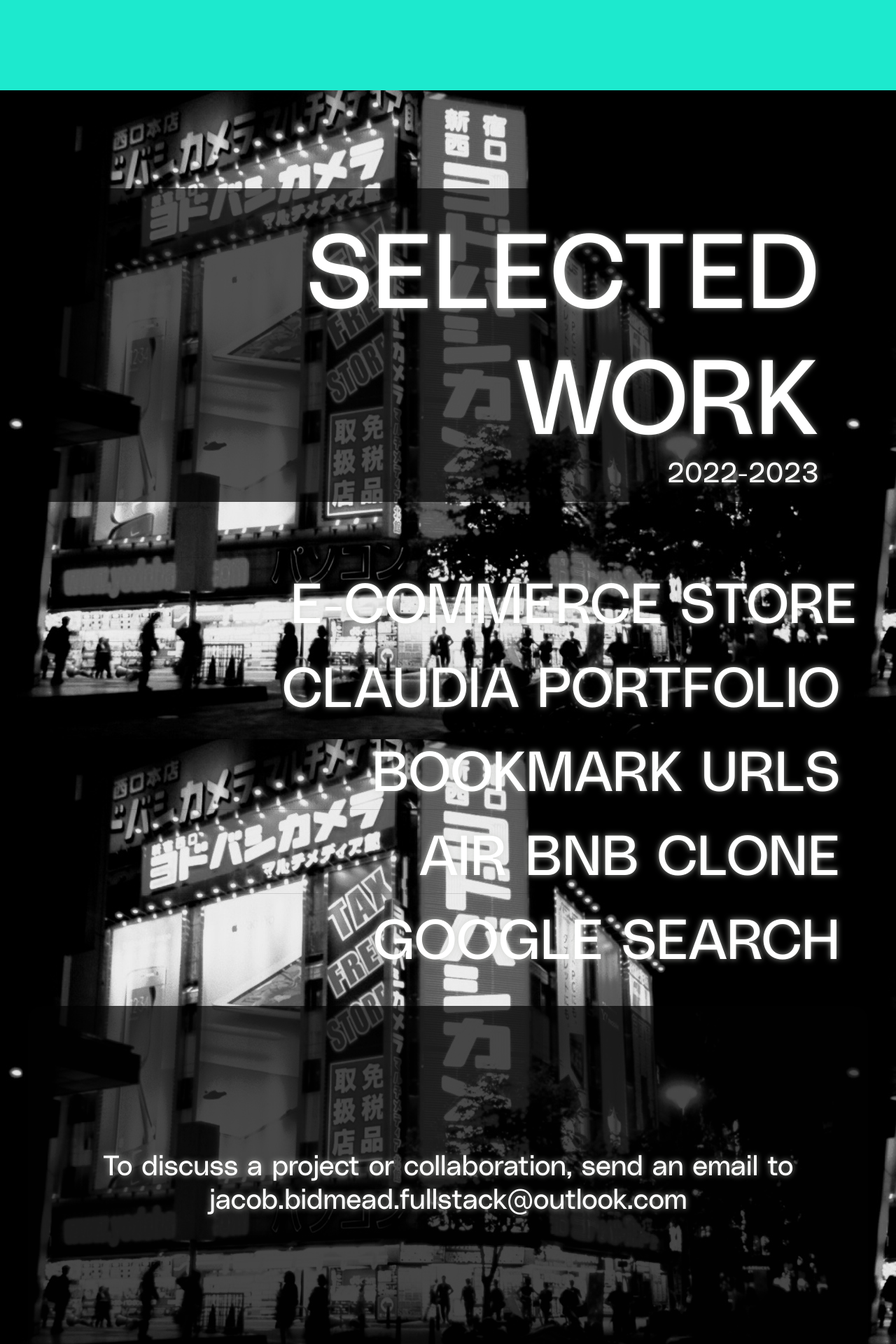
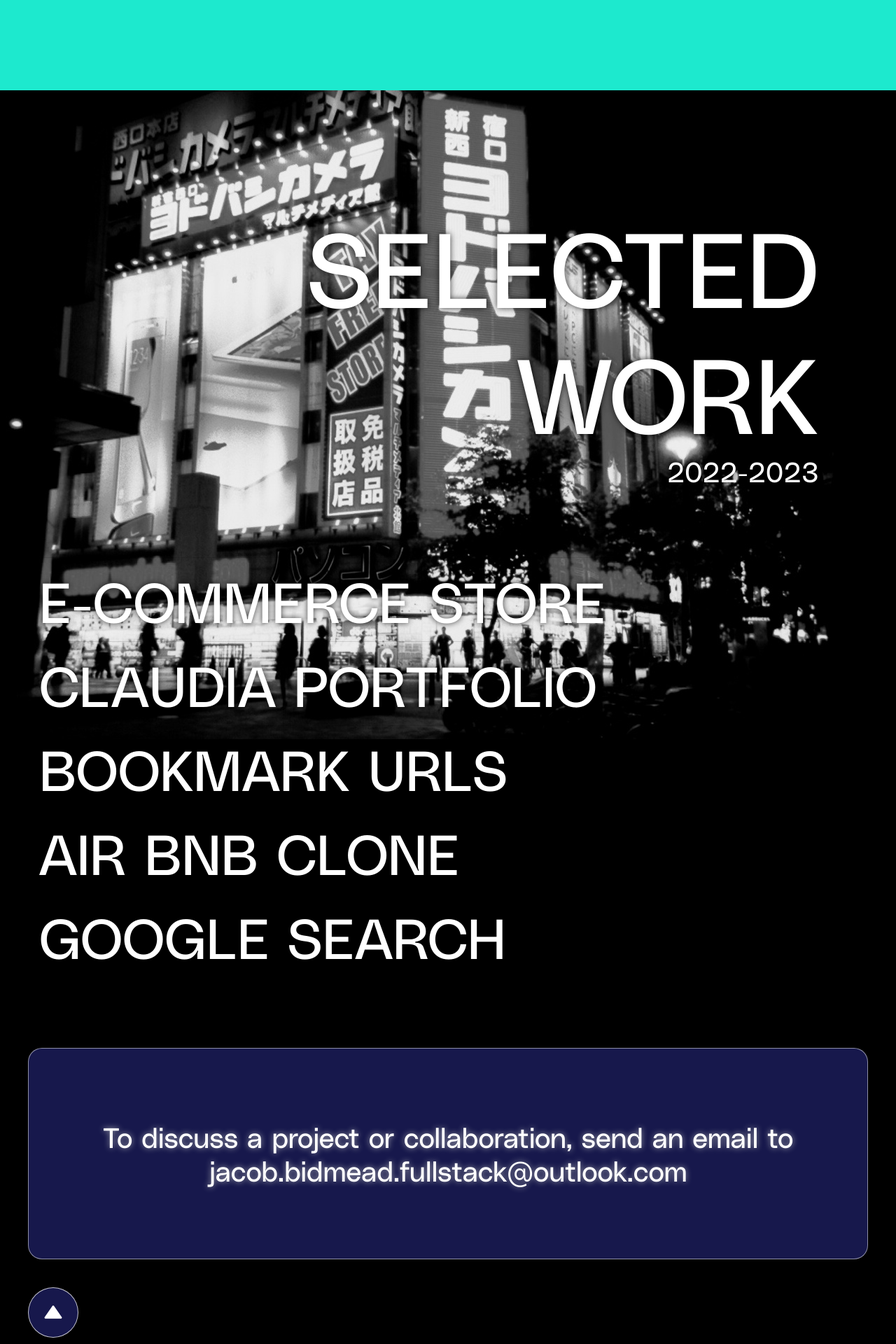
Before and after one commit to Jacobbidmead/new-portfolio, a React (Create React App) app: page / in a window 1280 px wide. Shown: the part 2980-4900 px from the top of the page at 70% size. Built offline with nearby package versions, Linux system fonts and the light colour scheme.

Commit message:
Update App.css

```diff
--- a/src/App.css
+++ b/src/App.css
@@ -84,7 +84,7 @@
   font-size: 70px;
   font-family: "Rubik", sans-serif;
   text-transform: uppercase;
-  text-shadow: 0 0 6px #ff1fddbf;
+  text-shadow: 0 0 6px #f5def2bf;
 }
 
 .welcome-container {
@@ -103,7 +103,7 @@
   top: 0;
   z-index: 3;
   /* color: rgb(213, 31, 234); */
-  color: rgb(29, 233, 206);
+  color: #f883f0;
   width: 100%;
   box-sizing: border-box;
   padding: 3em;
@@ -132,10 +132,11 @@
 .accordion-container {
   position: relative;
   z-index: 2;
-  background-color: black;
+  background-color: rgb(0, 0, 0);
   color: white;
   padding: 40px;
   background-image: url("/public/images/japan.jpeg");
+  background-repeat: no-repeat;
 }
 
 .latest-container {
@@ -153,10 +154,9 @@
 .latest-work {
   font-size: 150px;
   margin-bottom: 80px;
-  text-shadow: 0 0 8px #cccfcabf;
+  text-shadow: 0 0 8px #000000bf;
   text-align: right;
   font-family: "Polysans";
-  background-color: rgba(0, 0, 0, 0.662);
   padding: 20px 20px 20px 20px;
   border-radius: 5px;
 }
@@ -184,11 +184,11 @@
   height: 400px;
   object-fit: contain;
   position: relative;
-  /* background-color: rgba(251, 250, 250, 0.3); */
-  background-color: rgba(2, 2, 2, 0.7);
+  background-color: rgba(76, 79, 246, 0.309);
   padding-top: 80px;
   padding-bottom: 80px;
   border-radius: 5px;
+  /* border: 1px solid rgba(255, 255, 255, 0.509); */
 }
 
 .swiper-buttons {
@@ -222,7 +222,6 @@
 }
 
 .accordion-summary {
-  /* background-color: rgba(237, 42, 205, 0.786); */
   border-radius: 10px;
 }
 
@@ -263,14 +262,15 @@
   display: flex;
   flex-direction: column;
   padding: 80px 160px 80px 160px;
+  background-color: rgba(76, 79, 246, 0.309);
+  border-radius: 5px;
 }
 
 .project-header {
   font-size: 80px;
-  text-shadow: 0 0 8px #cccfcabf;
+  text-shadow: 0 0 8px #000000bf;
   font-family: "Polysans";
   color: rgb(255, 255, 255);
-  margin-left: auto;
 }
 
 .about-project {
@@ -314,26 +314,28 @@
   margin-top: 50px;
   padding: 50px;
   border-radius: 5px;
-  background-color: rgba(2, 2, 2, 0.9);
+  background-color: rgba(76, 79, 246, 0.309);
+  border: 1px solid rgba(255, 255, 255, 0.509);
 }
 
 .contact {
   display: flex;
   place-items: center;
   font-family: PolySans;
-  height: 500px;
+  height: 300px;
   justify-content: center;
   overflow: hidden;
   position: relative;
   z-index: 2;
-  background-color: rgba(2, 2, 2, 0.7);
   color: white;
   flex-direction: column;
   font-size: 40px;
   text-shadow: 0 0 8px #cccfcabf;
-  margin-top: 40px;
+  margin-top: 100px;
   margin-bottom: 40px;
   border-radius: 20px;
+  background-color: rgba(76, 79, 246, 0.309);
+  border: 1px solid rgba(255, 255, 255, 0.509);
 }
 
 .top-button {
@@ -342,6 +344,7 @@
   border-radius: 50%;
   cursor: pointer;
   border: 1px solid rgba(255, 255, 255, 0.745);
+  background-color: rgba(76, 79, 246, 0.309);
 }
 
 @media screen and (max-width: 601px) {
```
